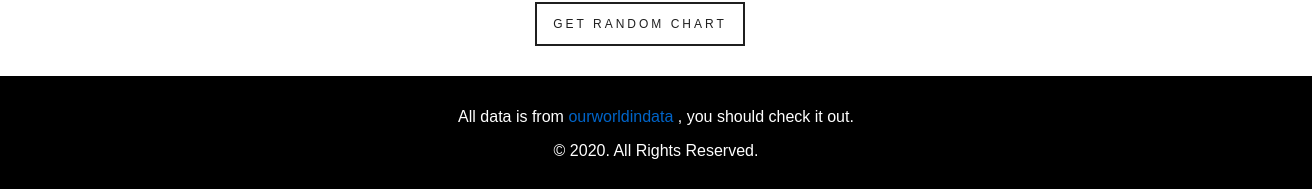
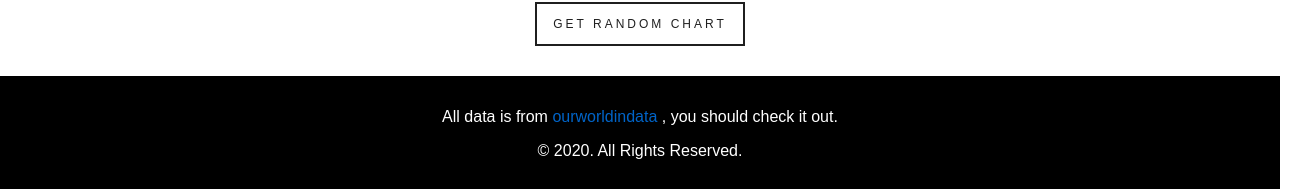
Before and after one commit to canastro/factivism, a Svelte app: page / in a window 1280 px wide. Shown: the part 856-1045 px from the top of the page, 1312 px wide, since content can reach past the window. Built offline with nearby package versions, Linux system fonts and the light colour scheme.

Commit message:
fix: footer padding

```diff
--- a/src/App.svelte
+++ b/src/App.svelte
@@ -38,7 +38,7 @@
     color: #fff;
     margin-left: -1rem;
     margin-right: -1rem;
-    padding: 1rem;
+    padding: 1rem 0;
   }
 
   footer p + p {
```
